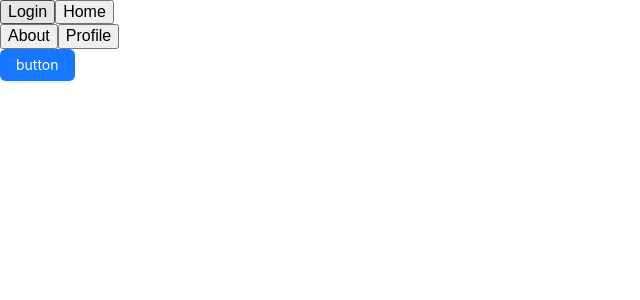
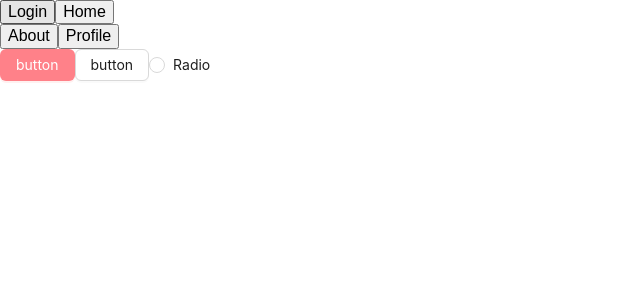
Before and after one commit to lijing-2008/react-ts-template, a React (Create React App) app: page /#/home in a window 1280 px wide. Shown: the top 300 px of the page, without its empty margins (0-640 px from the left). Built offline with nearby package versions, Linux system fonts and the light colour scheme; no server answers.

Commit message:
init ant-design with customTheme basic configration

```diff
--- a/src/App.tsx
+++ b/src/App.tsx
@@ -2,7 +2,7 @@ import React, { Suspense } from 'react'
 import { useRoutes } from 'react-router-dom'
 import routes from '@/router'
 import { useNavigate } from 'react-router-dom'
-import { Button } from 'antd'
+import { Button, Radio, ConfigProvider, theme } from 'antd'
 
 function App() {
   const navigate = useNavigate()
@@ -11,10 +11,26 @@ function App() {
   }
   return (
     <div className="App">
-      <button onClick={() => handleClick('/login')}>Login</button>
-      <button onClick={() => handleClick('/home')}>Home</button>
-      <Suspense fallback="">{useRoutes(routes)}</Suspense>
-      <Button type="primary">button</Button>
+      <ConfigProvider
+        theme={{
+          token: {
+            colorPrimary: '#ff8189'
+          },
+          // algorithm: theme.darkAlgorithm,
+          components: {
+            Radio: {
+              colorPrimary: '#669966'
+            }
+          }
+        }}
+      >
+        <button onClick={() => handleClick('/login')}>Login</button>
+        <button onClick={() => handleClick('/home')}>Home</button>
+        <Suspense fallback="">{useRoutes(routes)}</Suspense>
+        <Button type="primary">button</Button>
+        <Button>button</Button>
+        <Radio>Radio</Radio>
+      </ConfigProvider>
     </div>
   )
 }
```
